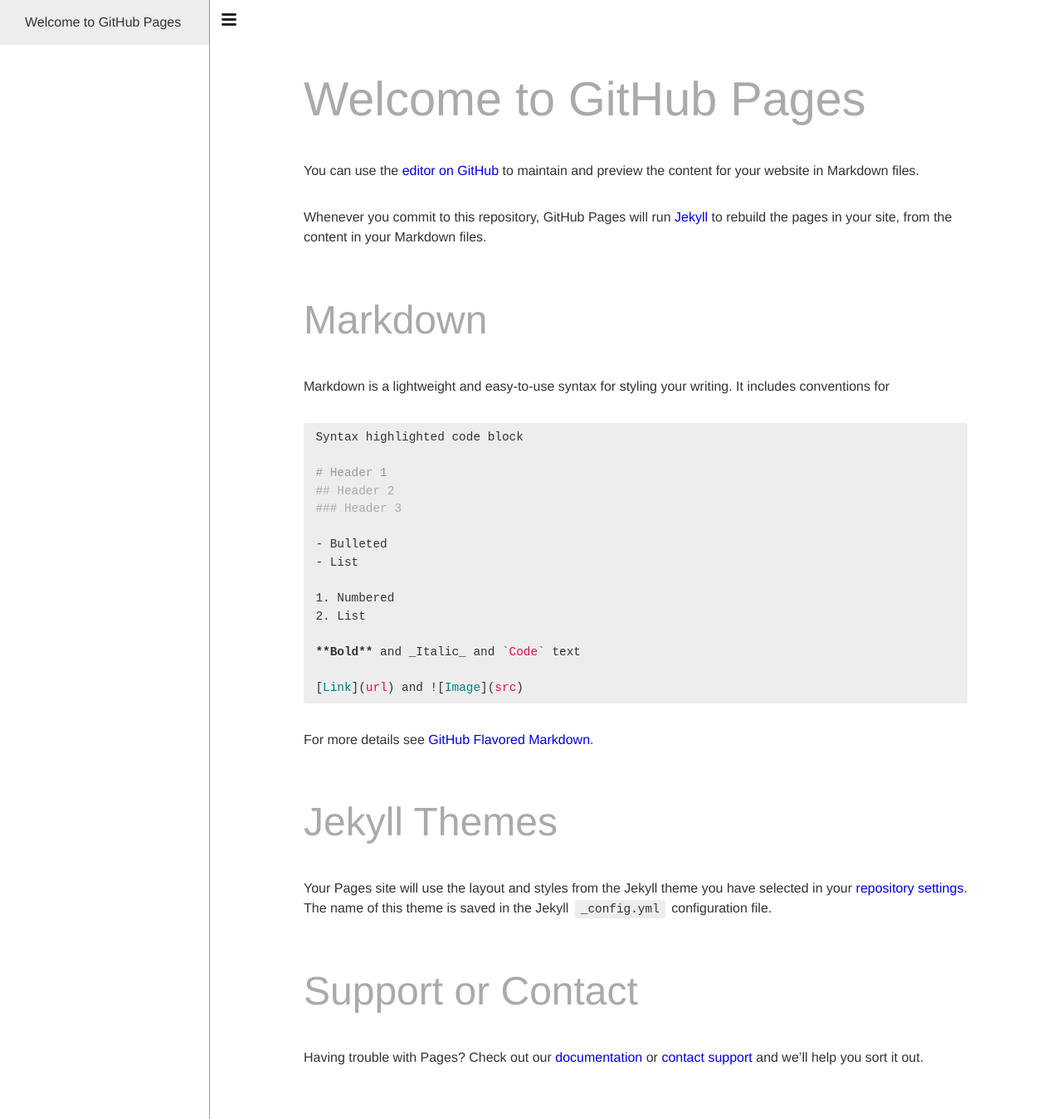
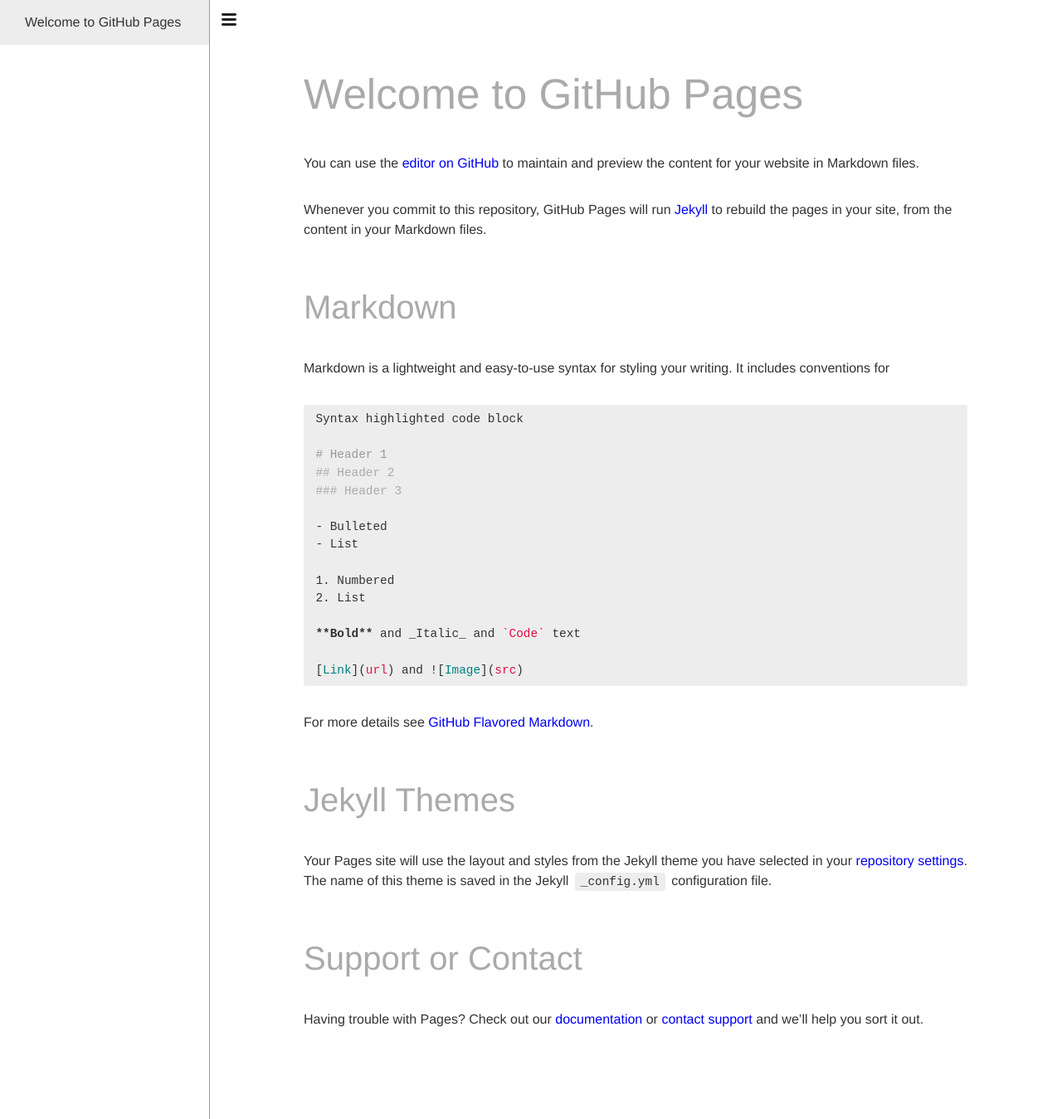
Before and after one commit to lawsocsg/bare, a Jekyll site: the page built from README.md, in a window 1280 px wide and 1349 px high. Shown: the whole window at 83% size. Built offline with Jekyll 4.4.1, drawn with Linux system fonts in a browser that asks for light colours; our own code applies the rules of GitHub Pages for plain Markdown files; a script that is not in the unit is left out.

Commit message:
Switched header scaling to constant 1.25 rounded exponential factor

```diff
--- a/_sass/_base.scss
+++ b/_sass/_base.scss
@@ -44,11 +44,11 @@ h1, h2, h3, h4, h5, h6 {
   &:first-child { margin-top: 0; }
 }
 h1 { font-size: 4.0rem; margin-top: 2.0 * $block-spacing; }
-h2 { font-size: 3.6rem; margin-top: 1.8 * $block-spacing; }
-h3 { font-size: 3.0rem; margin-top: 1.6 * $block-spacing; }
-h4 { font-size: 2.4rem; margin-top: 1.4 * $block-spacing; }
-h5 { font-size: 1.8rem; margin-top: 1.2 * $block-spacing; }
-h6 { font-size: 1.5rem; margin-top: 1.0 * $block-spacing; }
+h2 { font-size: 3.2rem; margin-top: 1.8 * $block-spacing; }
+h3 { font-size: 2.5rem; margin-top: 1.6 * $block-spacing; }
+h4 { font-size: 2.0rem; margin-top: 1.4 * $block-spacing; }
+h5 { font-size: 1.6rem; margin-top: 1.2 * $block-spacing; }
+h6 { font-size: 1.3rem; margin-top: 1.0 * $block-spacing; }
 
 // Blocks
 // ------
```
